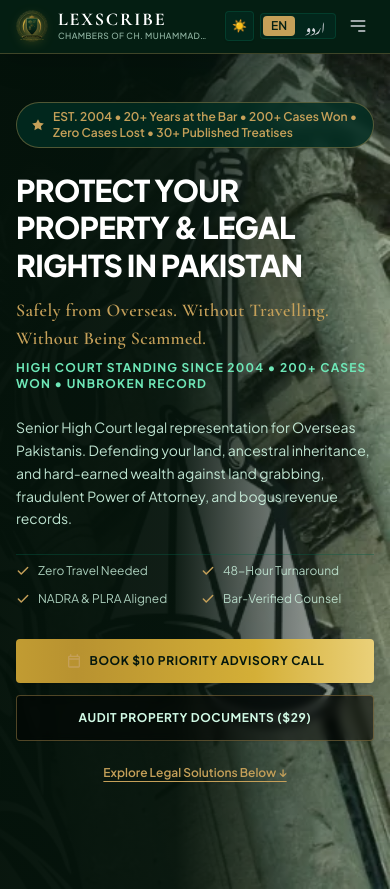
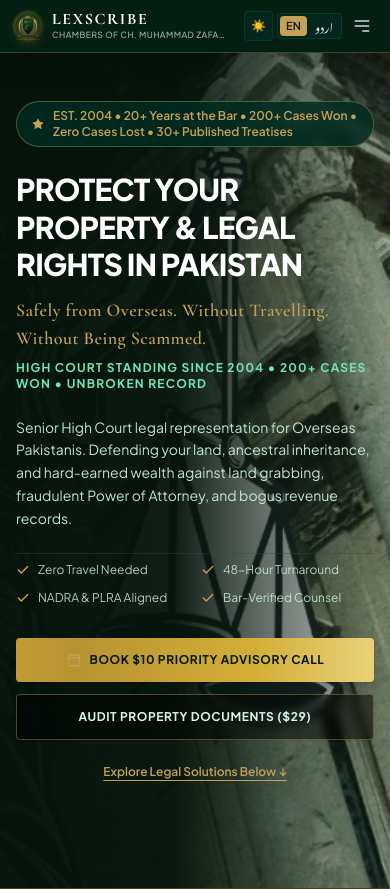
Before and after one commit to EngineerAbdullahBinZafar/lexscribe, a website: page index.html in a window 390 px wide. Shown: the top 889 px of the page. Drawn offline with nearby package versions, Linux system fonts and the light colour scheme; a web font is replaced by a local one.

Commit message:
fix(responsive): eliminate 320px mobile header overflow across all 5 pages

```diff
--- a/index.html
+++ b/index.html
@@ -189,10 +189,10 @@
 
     <!-- 2. SLIM & SLEEK PERMANENT STICKY HEADER (NEVER DISAPPEARS ON SCROLL) -->
     <header class="sticky top-0 z-50 bg-[#052014]/95 backdrop-blur-md text-white border-b border-gold/30 shadow-xl transition-all duration-200">
-        <div class="max-w-7xl mx-auto px-4 sm:px-8 py-2.5 flex justify-between items-center gap-3">
+        <div class="max-w-7xl mx-auto px-3 sm:px-8 py-2.5 flex justify-between items-center gap-1.5 sm:gap-3">
 
             <!-- Brand Logo & Royal Heraldic Crest SVG (Preserved Exactly) -->
-            <a href="index.html" class="flex items-center gap-2.5 group flex-shrink-0">
+            <a href="index.html" class="flex items-center gap-2 sm:gap-2.5 group min-w-0 flex-shrink">
                 <div class="w-8 h-8 sm:w-9 sm:h-9 flex-shrink-0 relative group-hover:scale-105 transition-transform">
                     <svg viewBox="0 0 240 240" fill="none" xmlns="http://www.w3.org/2000/svg" class="w-full h-full drop-shadow-[0_2px_6px_rgba(212,175,55,0.4)]">
                         <defs>
@@ -246,8 +246,8 @@
                     </svg>
                 </div>
                 <div class="min-w-0">
-                    <span class="font-serif text-lg sm:text-xl lg:text-2xl tracking-widest font-bold block leading-none text-white group-hover:text-gold transition">LEXSCRIBE</span>
-                    <span class="text-[8.5px] sm:text-[9px] uppercase tracking-wider text-emerald-100/70 block mt-0.5 font-medium truncate max-w-[150px] min-[400px]:max-w-[190px] sm:max-w-[220px] 2xl:max-w-none" data-i18n="nav.subtitle">Chambers of Ch. M. Zafar Iqbal • Advocate High Court (Est. 2004)</span>
+                    <span class="font-serif text-base sm:text-xl lg:text-2xl tracking-widest font-bold block leading-none text-white group-hover:text-gold transition">LEXSCRIBE</span>
+                    <span class="text-[8.5px] sm:text-[9px] uppercase tracking-wider text-emerald-100/70 block mt-0.5 font-medium truncate max-w-[124px] min-[375px]:max-w-[175px] sm:max-w-[220px] 2xl:max-w-none" data-i18n="nav.subtitle">Chambers of Ch. M. Zafar Iqbal • Advocate High Court (Est. 2004)</span>
                 </div>
             </a>
 
@@ -262,7 +262,7 @@
             </nav>
 
             <!-- Right Controls: Theme, Lang & Registrar Desk -->
-            <div class="flex items-center gap-1.5 sm:gap-2.5 flex-shrink-0">
+            <div class="flex items-center gap-1 sm:gap-2.5 flex-shrink-0">
                 <!-- Theme Toggle Button -->
                 <button onclick="toggleTheme()" id="theme-btn" class="flex items-center p-1.5 rounded bg-emerald-950/60 text-xs border border-emerald-800/40 hover:border-gold transition text-gray-300 shadow-sm" title="Toggle Day/Dark Mode">
                     <span id="theme-icon"><svg class="w-3.5 h-3.5 text-gold inline-block" fill="none" stroke="currentColor" stroke-width="2" stroke-linecap="round" stroke-linejoin="round" viewBox="0 0 24 24"><path d="M21 12.79A9 9 0 1 1 11.21 3 7 7 0 0 0 21 12.79z"></path></svg></span>
@@ -270,8 +270,8 @@
 
                 <!-- Language Toggle Button -->
                 <div class="flex gap-0.5 bg-emerald-950/60 p-0.5 rounded border border-emerald-800/40">
-                    <button onclick="setLanguage('en')" class="lang-btn px-2 py-0.5 rounded text-xs transition font-semibold" data-lang="en">EN</button>
-                    <button onclick="setLanguage('ur')" class="lang-btn px-2 py-0.5 rounded text-xs transition font-urdu" data-lang="ur">اردو</button>
+                    <button onclick="setLanguage('en')" class="lang-btn px-1.5 sm:px-2 py-0.5 rounded text-[11px] sm:text-xs transition font-semibold" data-lang="en">EN</button>
+                    <button onclick="setLanguage('ur')" class="lang-btn px-1.5 sm:px-2 py-0.5 rounded text-[11px] sm:text-xs transition font-urdu" data-lang="ur">اردو</button>
                 </div>
 
                 <!-- Registrar Desk Pure Gold Bullion Button -->
```
